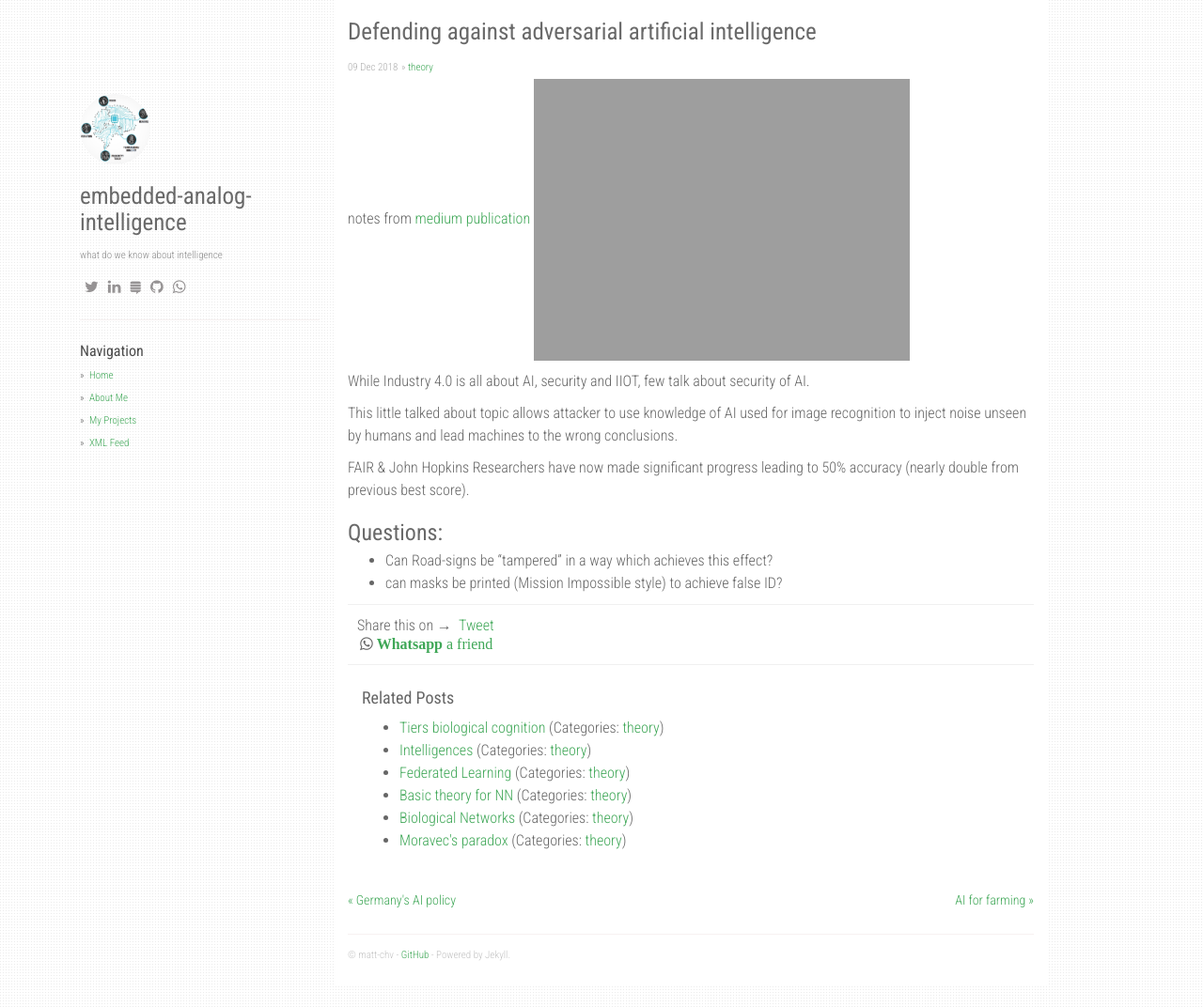
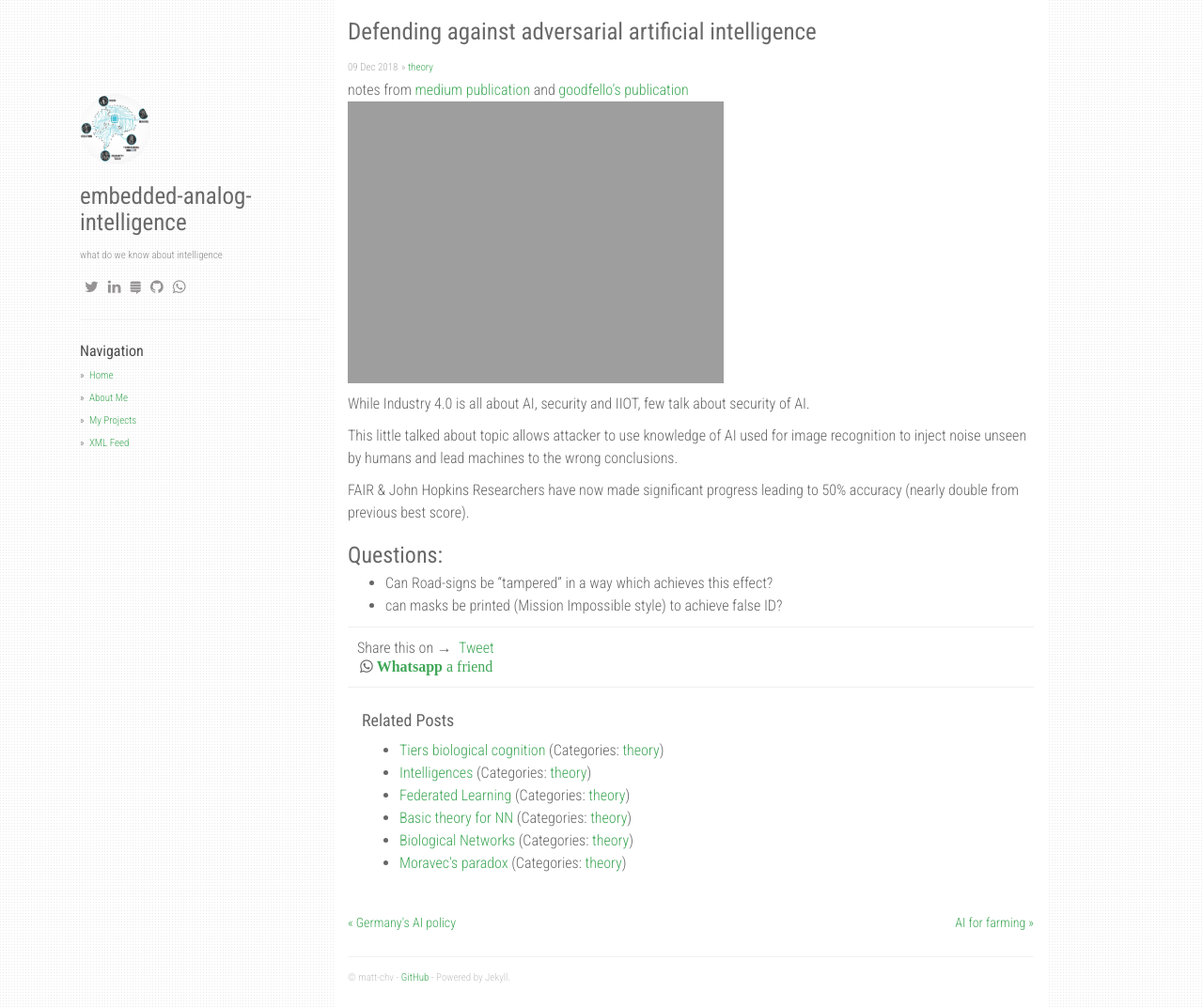
Before and after one commit to matt-chv/embedded-analog-intelligence, a Jekyll site: the page built from _posts/2018-12-09-defending-against-adversarial-ai.md, in a window 1280 px wide and 1072 px high. Shown: the whole window at 94% size. Built offline with Jekyll 4.4.1, drawn with Linux system fonts in a browser that asks for light colours; nearby versions of some CDN libraries; our own code applies the rules of GitHub Pages for plain Markdown files; comment, search, counter and statistics services are not loaded.

Commit message:
Update 2018-12-09-defending-against-adversarial-ai.md

```diff
--- a/_posts/2018-12-09-defending-against-adversarial-ai.md
+++ b/_posts/2018-12-09-defending-against-adversarial-ai.md
@@ -6,7 +6,7 @@ lang: en
 image: security_ai.png
 ---
 notes from [medium](https://medium.com/onfido-tech/adversarial-attacks-and-defences-for-convolutional-neural-networks-66915ece52e7)
-[publication](https://arxiv.org/pdf/1812.03411.pdf)
+[publication](https://arxiv.org/pdf/1812.03411.pdf) and [goodfello's publication](https://arxiv.org/pdf/1812.03411.pdf)
 ![]({{ site.baseurl }}/static/img/security_ai.jpg)
 
 While Industry 4.0 is all about AI, security and IIOT, few talk about security of AI.
```
